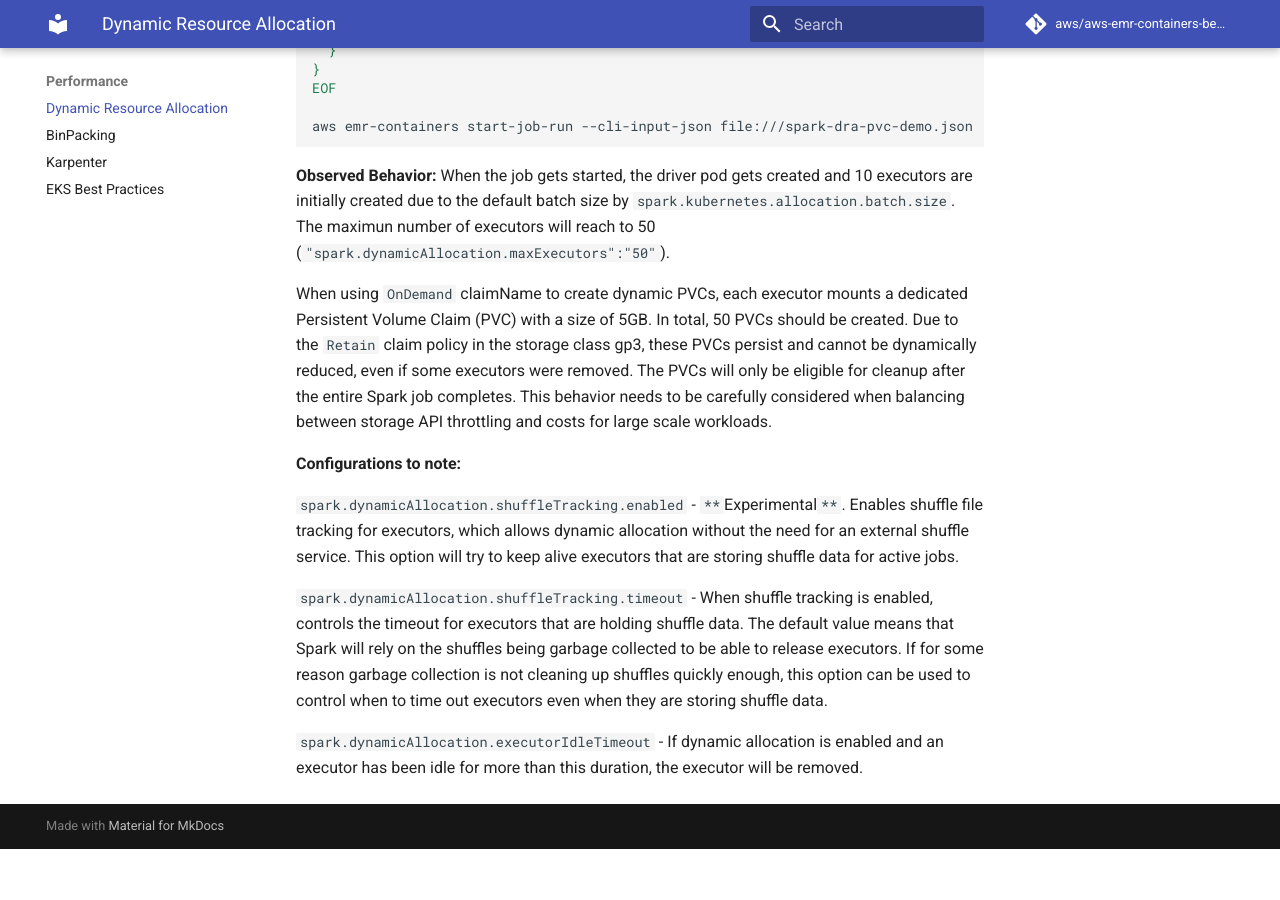
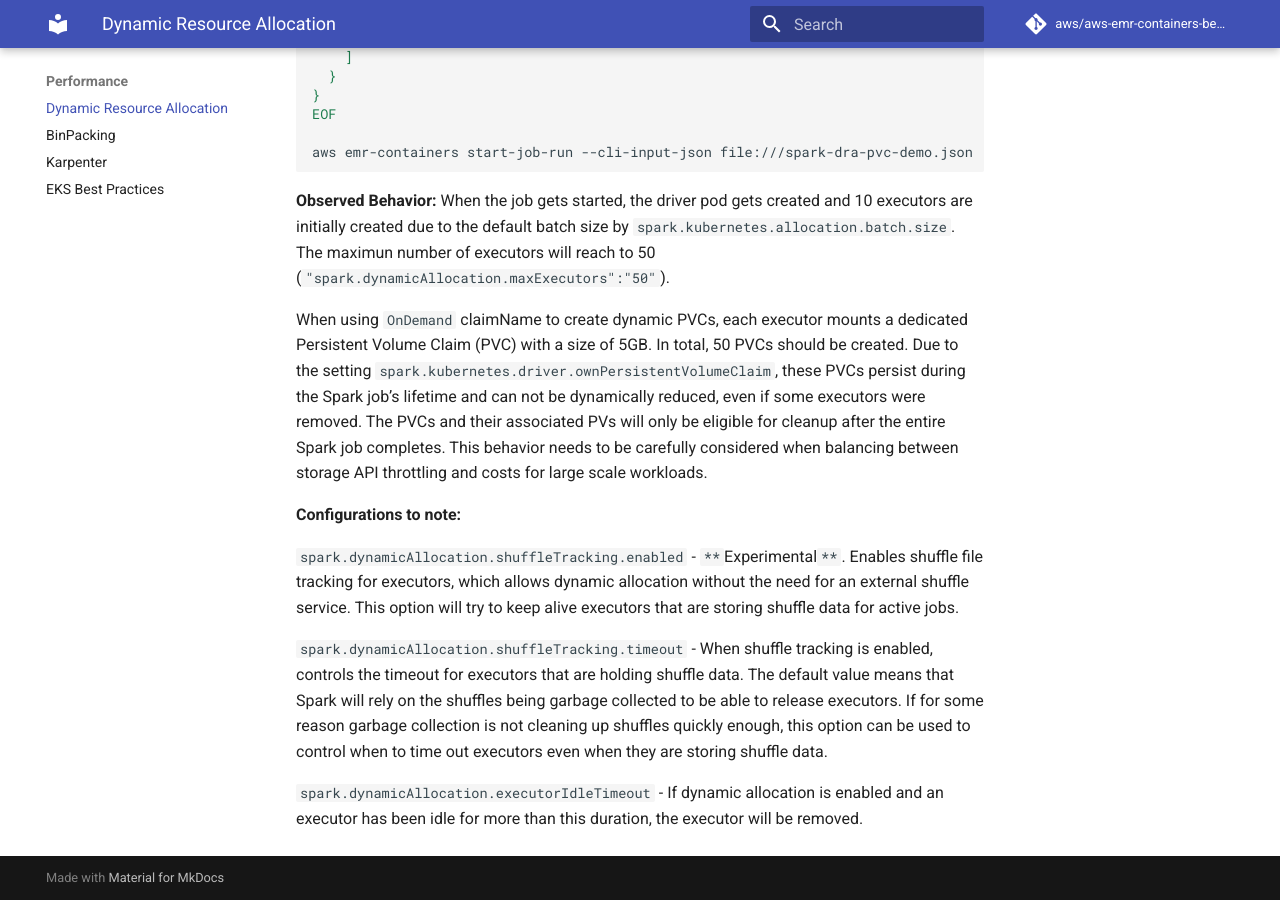
Before and after one commit to aws/aws-emr-containers-best-practices, an MkDocs documentation site: the page built from content/performance/docs/dra.md, in a window 1280 px wide and 900 px high, scrolled down 2907 px. Built offline with MkDocs 1.6.1 and Material for MkDocs 9.7.7, drawn with Linux system fonts in a browser that asks for light colours; comment, search, counter and statistics services are not loaded; before the commit the page ends 3756 px from its top, so only the background shows below that; some of the changed text lies outside the part shown.

Commit message:
correct all ebs volume retain policy

````diff
--- a/content/performance/docs/dra.md
+++ b/content/performance/docs/dra.md
@@ -4,7 +4,7 @@
 
 **Spark DRA with storage configuration:**
 
-When using [dynamic provisioning PVC/Volumes](../../storage/docs/spark/ebs.md#dynamic-provisioning) with Spark's DRA, to avoid multi-attach errors from the PVC, ensure your storage class is configured with the `WaitForFirstConsumer` mode and the reclaim policy is `Retain`. See the exmaple below:
+When using [dynamic provisioning PVC/Volumes](../../storage/docs/spark/ebs.md#dynamic-provisioning) with Spark's DRA, to avoid multi-attach errors from the PVC, ensure your storage class is configured with the `WaitForFirstConsumer` mode and the reclaim policy is `Delete`. This policy ensures PVs are self-deleted after a Spark job is completed. See the exmaple below:
 ```yaml
 apiVersion: storage.k8s.io/v1
 kind: StorageClass
@@ -124,7 +124,7 @@
 **Observed Behavior:**
 When the job gets started, the driver pod gets created and 10 executors are initially created due to the default batch size by `spark.kubernetes.allocation.batch.size`. The maximun number of executors will reach to 50 (`"spark.dynamicAllocation.maxExecutors":"50"`).
 
-When using `OnDemand` claimName to create dynamic PVCs, each executor mounts a dedicated Persistent Volume Claim (PVC) with a size of 5GB. In total, 50 PVCs should be created. Due to the `Retain` claim policy in the storage class gp3, these PVCs persist and cannot be dynamically reduced, even if some executors were removed. The PVCs will only be eligible for cleanup after the entire Spark job completes. This behavior needs to be carefully considered when balancing between storage API throttling and costs for large scale workloads.
+When using `OnDemand` claimName to create dynamic PVCs, each executor mounts a dedicated Persistent Volume Claim (PVC) with a size of 5GB. In total, 50 PVCs should be created. Due to the setting `spark.kubernetes.driver.ownPersistentVolumeClaim`, these PVCs persist during the Spark job’s lifetime and can not be dynamically reduced, even if some executors were removed. The PVCs and their associated PVs will only be eligible for cleanup after the entire Spark job completes. This behavior needs to be carefully considered when balancing between storage API throttling and costs for large scale workloads.
 
 **Configurations to note:**
 
````
Also changed, not shown: content/storage/docs/spark/ebs.md (+1 -1 lines).
